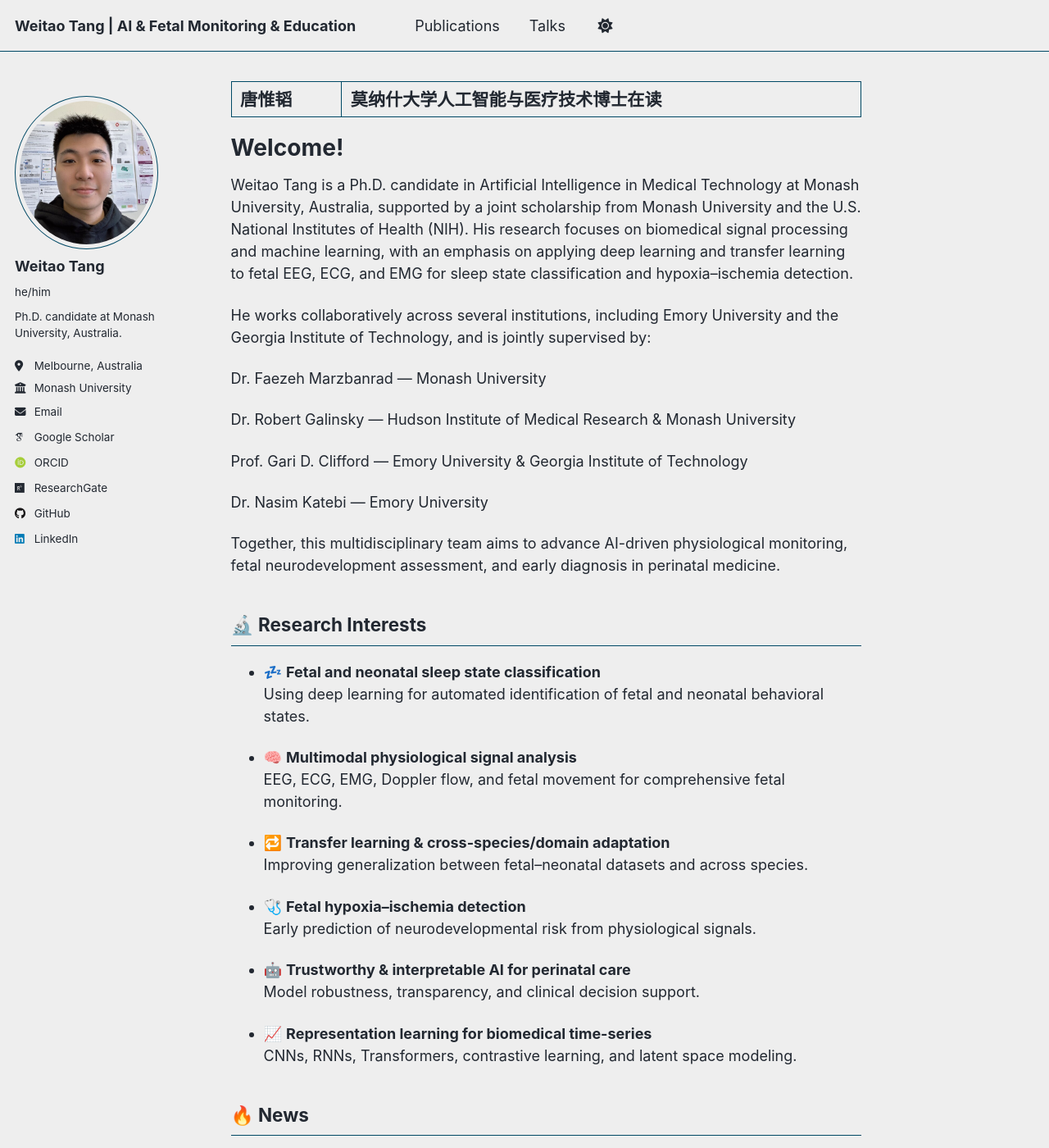
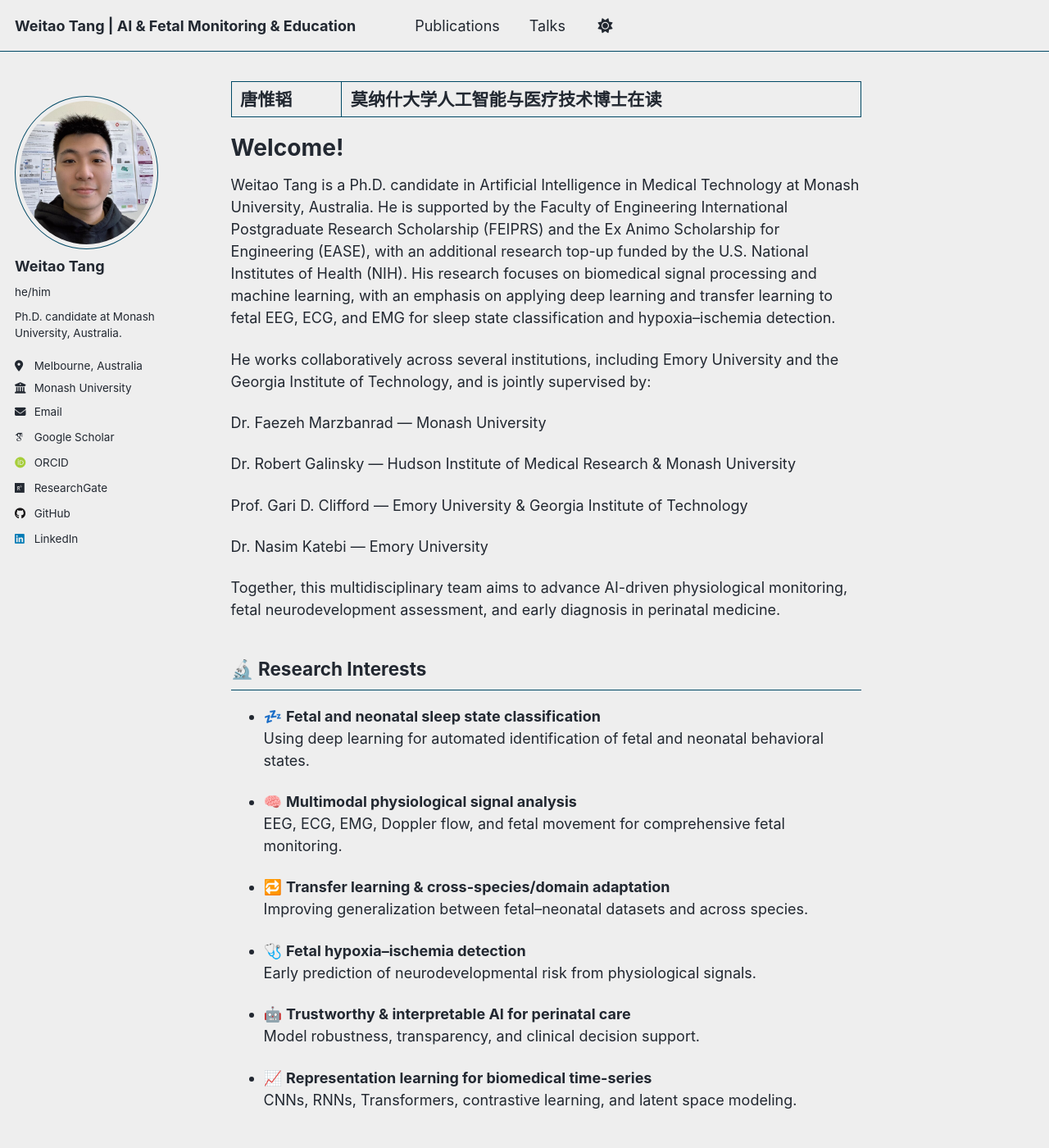
Before and after one commit to WeitaoTang-GitHub/WeitaoTang-GitHub.github.io, a Jekyll site: the page built from _pages/about.md, in a window 1280 px wide and 1400 px high. Shown: the whole window at 82% size. Built offline with Jekyll 4.4.1, drawn with Linux system fonts in a browser that asks for light colours; some web fonts are replaced.

Commit message:
Update about.md

```diff
--- a/_pages/about.md
+++ b/_pages/about.md
@@ -10,7 +10,7 @@ redirect_from:
 Welcome!
 ======
 
-Weitao Tang is a Ph.D. candidate in Artificial Intelligence in Medical Technology at Monash University, Australia, supported by a joint scholarship from Monash University and the U.S. National Institutes of Health (NIH). His research focuses on biomedical signal processing and machine learning, with an emphasis on applying deep learning and transfer learning to fetal EEG, ECG, and EMG for sleep state classification and hypoxia–ischemia detection.
+Weitao Tang is a Ph.D. candidate in Artificial Intelligence in Medical Technology at Monash University, Australia. He is supported by the Faculty of Engineering International Postgraduate Research Scholarship (FEIPRS) and the Ex Animo Scholarship for Engineering (EASE), with an additional research top-up funded by the U.S. National Institutes of Health (NIH). His research focuses on biomedical signal processing and machine learning, with an emphasis on applying deep learning and transfer learning to fetal EEG, ECG, and EMG for sleep state classification and hypoxia–ischemia detection.
 
 He works collaboratively across several institutions, including Emory University and the Georgia Institute of Technology, and is jointly supervised by:
 
@@ -48,7 +48,7 @@ Together, this multidisciplinary team aims to advance AI-driven physiological mo
 
 🔥 News
 ------
-- 📚 **2025 — Visiting Scholar**, *Emory University* & *Georgia Institute of Technology*, USA
+- 🇺🇸 **2025 — Visiting Scholar**, *Emory University* & *Georgia Institute of Technology*, USA
 
 - 🏅 **2025 — Best Poster Award**, IEEE BHI 2025
   *Poster:* “Fetal Sleep Stage Classification Using Deep Learning”
```
